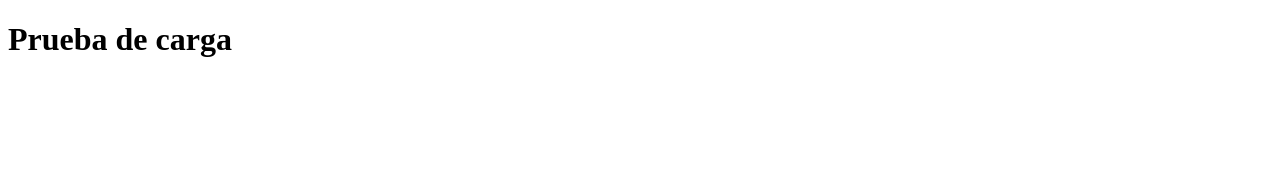
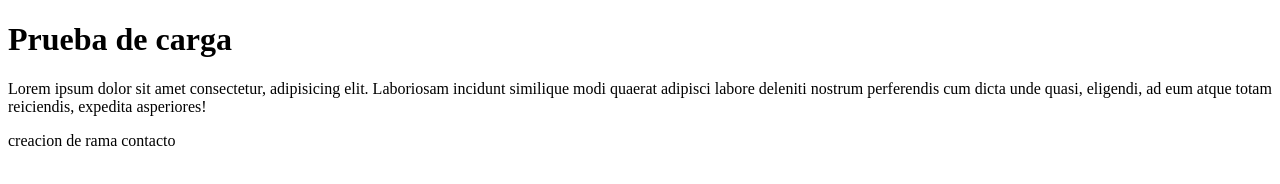
Before and after one commit to diegomez-ang/VipTravel, a plain HTML site: page assets/Contacto/contacto.html in a window 1280 px wide. Drawn offline with Linux system fonts and the light colour scheme.

Commit message:
creacion de rama CONTACTO

```diff
--- a/assets/Contacto/contacto.html
+++ b/assets/Contacto/contacto.html
@@ -7,5 +7,7 @@
 </head>
 <body>
     <h1>Prueba de carga</h1>
+    <p>Lorem ipsum dolor sit amet consectetur, adipisicing elit. Laboriosam incidunt similique modi quaerat adipisci labore deleniti nostrum perferendis cum dicta unde quasi, eligendi, ad eum atque totam reiciendis, expedita asperiores!</p>
+    <p>creacion de rama contacto</p>
 </body>
 </html>
```
